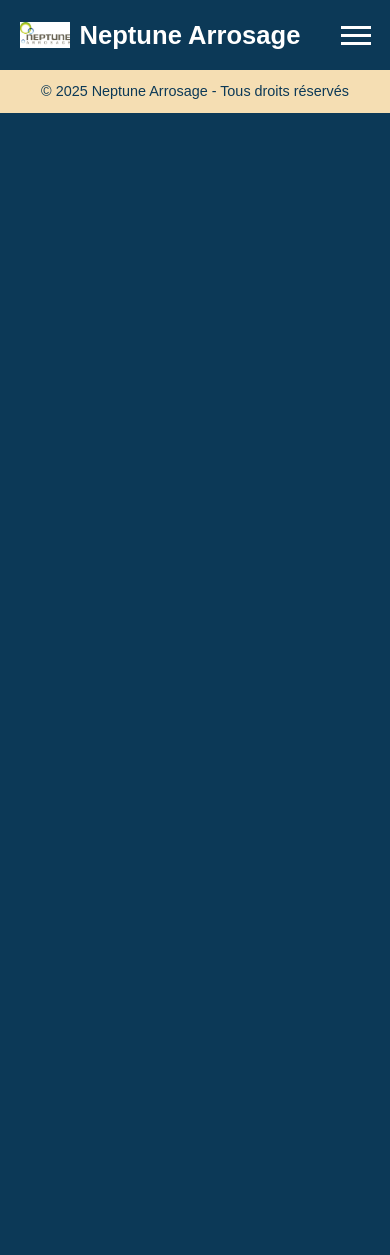
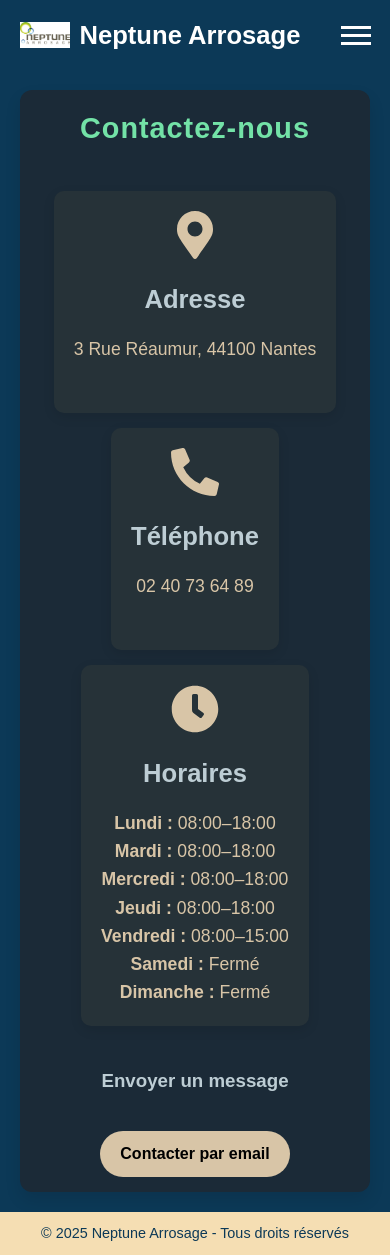
Before and after one commit to Jordan-celton/Neptune-Arrosage, a React (Vite) app in the folder mon-projet/: page /contact in a window 390 px wide. Before the commit the page ends 844 px from the top, so only its background shows below. Built offline with nearby package versions, Linux system fonts and the light colour scheme.

Commit message:
Ajout de la page Contact avec des informations de contact et intégration des icônes. Mise à jour des dépendances pour inclure react-icons.

```diff
--- a/mon-projet/package.json
+++ b/mon-projet/package.json
@@ -15,6 +15,7 @@
     "react": "^18.0.0",
     "react-dom": "^18.0.0",
     "react-helmet-async": "^2.0.5",
+    "react-icons": "^5.5.0",
     "react-responsive-carousel": "^3.2.23",
     "react-router-dom": "^7.2.0",
     "react-scroll": "^1.9.3"
--- a/mon-projet/src/App.jsx
+++ b/mon-projet/src/App.jsx
@@ -4,6 +4,8 @@ import Navbar from "./components/NavBar";
 import Home from "./pages/Home";
 import Services from "./pages/Services";
 import Realisations from "./pages/Realisations";
+import Contact from "./pages/Contact";
+// import Recrutement from "./pages/Recrutement";
 import { HelmetProvider } from "react-helmet-async";
 
 function App() {
@@ -15,7 +17,7 @@ function App() {
           <Route path="/" element={<Home />} />
           <Route path="/services" element={<Services />} />
           <Route path="/realisations" element={<Realisations />} />
-          {/* <Route path="/contact" element= {<Contact />} /> */}
+          <Route path="/contact" element={<Contact />} />
           {/* <Route path="/recrutement" element= {<Recrutement />} /> */}
         </Routes>
         <Footer />
--- /dev/null
+++ b/mon-projet/src/pages/Contact.jsx
@@ -0,0 +1,68 @@
+// src/pages/Contact.js
+import React from "react";
+import { FaMapMarkerAlt, FaPhoneAlt, FaClock } from "react-icons/fa";
+import "../styles/Contact.css";
+
+const Contact = () => {
+  // Adresse email à laquelle le message sera envoyé
+  const emailAddress = "contact@neptune-arrosage.fr"; // Remplace par ton adresse email
+  const subject = "Demande de contact"; // Sujet par défaut de l'email
+
+  return (
+    <div className="contact-container">
+      <h1 className="contact-title">Contactez-nous</h1>
+      <div className="contact-details">
+        <div className="contact-section">
+          <FaMapMarkerAlt className="icon" />
+          <h3>Adresse</h3>
+          <p>3 Rue Réaumur, 44100 Nantes</p>
+        </div>
+        <div className="contact-section">
+          <FaPhoneAlt className="icon" />
+          <h3>Téléphone</h3>
+          <p>02 40 73 64 89</p>
+        </div>
+        <div className="contact-section">
+          <FaClock className="icon" />
+          <h3>Horaires</h3>
+          <ul>
+            <li>
+              <strong>Lundi :</strong> 08:00–18:00
+            </li>
+            <li>
+              <strong>Mardi :</strong> 08:00–18:00
+            </li>
+            <li>
+              <strong>Mercredi :</strong> 08:00–18:00
+            </li>
+            <li>
+              <strong>Jeudi :</strong> 08:00–18:00
+            </li>
+            <li>
+              <strong>Vendredi :</strong> 08:00–15:00
+            </li>
+            <li>
+              <strong>Samedi :</strong> Fermé
+            </li>
+            <li>
+              <strong>Dimanche :</strong> Fermé
+            </li>
+          </ul>
+        </div>
+      </div>
+
+      {/* Bouton mailto pour ouvrir l'email par défaut */}
+      <div className="contact-form">
+        <h3>Envoyer un message</h3>
+        <a
+          href={`mailto:${emailAddress}?subject=${encodeURIComponent(subject)}`}
+          className="contact-button"
+        >
+          Contacter par email
+        </a>
+      </div>
+    </div>
+  );
+};
+
+export default Contact;
--- /dev/null
+++ b/mon-projet/src/styles/Contact.css
@@ -0,0 +1,163 @@
+/* Conteneur principal */
+.contact-container {
+    max-width: 1200px;
+    margin: 20px;
+    padding: 30px;
+    background-color: #1b2a37;
+    border-radius: 12px;
+    box-shadow: 0 8px 16px rgba(0, 0, 0, 0.1);
+}
+
+.contact-title {
+    font-size: 2.5rem;
+    color: var(--title2-color);
+    text-align: center;
+    margin-bottom: 40px;
+    letter-spacing: 1px;
+}
+
+/* Mise en forme des sections de contact */
+.contact-details {
+    display: grid;
+    grid-template-columns: repeat(auto-fill, minmax(320px, 1fr));
+    gap: 30px;
+    margin-bottom: 40px;
+}
+
+.contact-section {
+    background-color: #263238;
+    padding: 30px;
+    border-radius: 10px;
+    color: var(--title-color);
+    display: flex;
+    flex-direction: column;
+    align-items: center;
+    text-align: center;
+    transition: transform 0.3s ease-in-out, box-shadow 0.3s ease-in-out;
+    box-shadow: 0 4px 12px rgba(0, 0, 0, 0.1);
+}
+
+.contact-section:hover {
+    transform: translateY(-10px);
+    box-shadow: 0 8px 20px rgba(0, 0, 0, 0.2);
+}
+
+.icon {
+    font-size: 3rem;
+    color: var(--button-color);
+    margin-bottom: 20px;
+}
+
+.contact-section h3 {
+    font-size: 1.6rem;
+    margin-bottom: 15px;
+    font-weight: 600;
+}
+
+.contact-section p,
+.contact-section ul {
+    font-size: 1.1rem;
+    color: var(--text-color);
+    line-height: 1.6;
+    list-style: none;
+}
+
+/* Mise en forme du bouton email */
+.contact-form {
+    display: flex;
+    margin-top: 40px;
+    align-items: baseline;
+    justify-content: center;
+    gap: 50px;
+}
+
+.contact-button {
+    background-color: var(--button-color);
+    color: black;
+    padding: 15px 30px;
+    font-size: 1.2rem;
+    border-radius: 30px;
+    text-decoration: none;
+    display: inline-block;
+    transition: background-color 0.3s ease, transform 0.3s ease, box-shadow 0.3s ease;
+}
+
+.contact-button:hover {
+    background-color: var(--link-hover-color);
+    transform: scale(1.05);
+    box-shadow: 0 4px 10px rgba(0, 0, 0, 0.2);
+}
+
+/* Media Queries pour la réactivité */
+
+/* Pour les tablettes et petits écrans */
+@media (max-width: 1024px) {
+    .contact-title {
+        font-size: 2.2rem;
+    }
+
+    .contact-details {
+        grid-template-columns: repeat(auto-fill, minmax(280px, 1fr));
+    }
+
+    .contact-section {
+        padding: 25px;
+    }
+
+    .contact-button {
+        font-size: 1.1rem;
+        padding: 12px 25px;
+    }
+}
+
+/* Pour les mobiles (moins de 768px) */
+@media (max-width: 768px) {
+    .contact-title {
+        font-size: 2rem;
+    }
+
+    .contact-container {
+        padding: 20px;
+    }
+
+    .contact-details {
+        grid-template-columns: 1fr;
+        gap: 20px;
+    }
+
+    .contact-section {
+        padding: 20px;
+    }
+
+    .contact-button {
+        font-size: 1.1rem;
+        padding: 12px 25px;
+    }
+
+    .contact-form {
+        flex-direction: column;
+        gap: 20px;
+        align-items: center;
+    }
+}
+
+/* Pour les petits mobiles (moins de 480px) */
+@media (max-width: 480px) {
+    .contact-title {
+        font-size: 1.8rem;
+    }
+
+    .contact-container {
+        padding: 15px;
+    }
+
+    .contact-details {
+        grid-template-columns: 1fr;
+        gap: 15px;
+    }
+
+    .contact-button {
+        font-size: 1rem;
+        padding: 10px 20px;
+    }
+}
```
Also changed, not shown: 1 other file (tests, documents, lock files or other folders).
